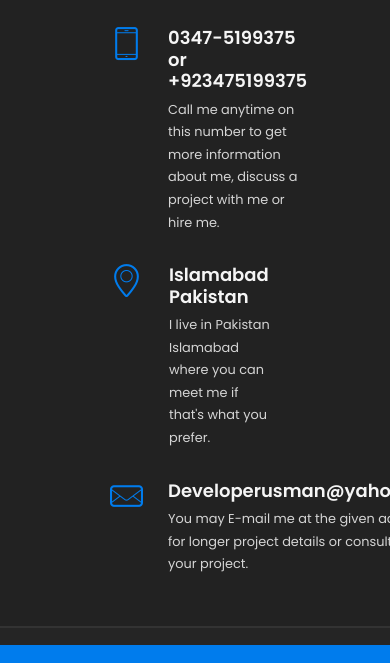
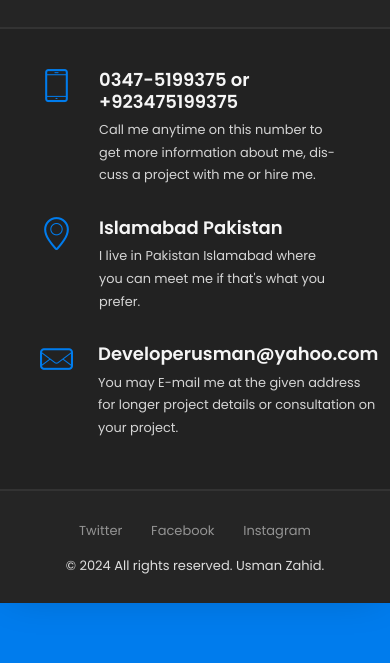
Before and after one commit to Usmanzahidcode/UsmanPortfolio, a plain HTML site: page contact.html in a window 390 px wide. Shown: the part 199-862 px from the top of the page. Drawn offline with Linux system fonts and the light colour scheme; some packages are replaced by stand-ins of ours.

Commit message:
Fixed contact details width by using bootstrap builtin responsive column classes.

```diff
--- a/contact.html
+++ b/contact.html
@@ -132,7 +132,7 @@
             <div id="content" class="page-content site-content single-post" role="main">
 
               <div class="row  d-flex justify-content-around">
-                <div class="col-xs-12 w-50">
+                <div class="col-xs-12 col-md-8">
 
                   <div id="info_list_1" class="info-list-w-icon">
 
```
